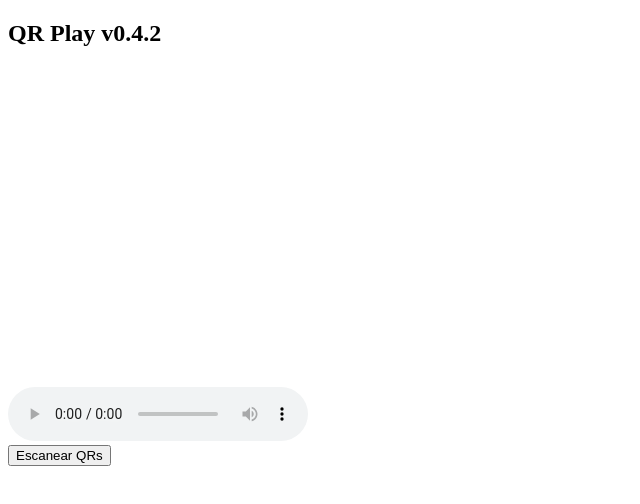
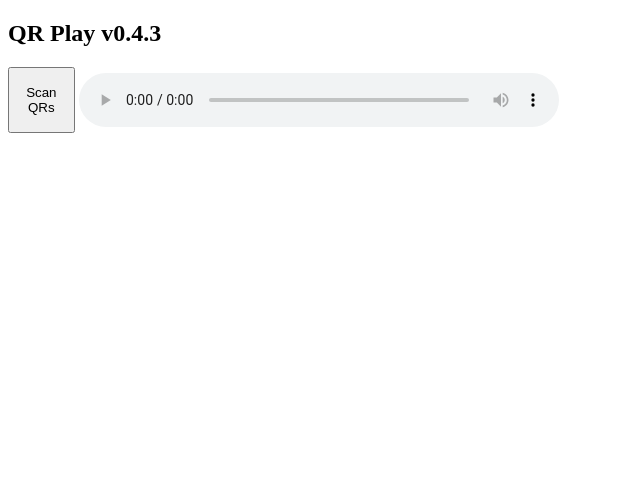
Before and after one commit to raltamirano/raltamirano.github.io, a plain HTML site: page showcase/qr-play/index.html in a window 1280 px wide. Shown: the whole page, without its empty margins (0-640 px from the left). Drawn offline with Linux system fonts and the light colour scheme.

Commit message:
Update QR Play

```diff
--- a/showcase/qr-play/css/styles.css
+++ b/showcase/qr-play/css/styles.css
@@ -1,29 +1,43 @@
+#topContainer {
+    height: 5em;
+    margin-bottom: 0px;
+	clear: both;
+}
+
+#startScan {
+	height: 5em;
+	width: 5em;
+	display: inline-block;
+	vertical-align: middle;
+}
+
+#audioPlayer {
+	width: 30em;
+	vertical-align: middle;
+}
+
 #scannerContainer {
-    width:100%;
-    height:20em;
-    margin-right:0px;
+    width: 100%;
+    height: 20em;
+    margin-right: 0px;
 }
 
 #videoContainer {
 	float: left;
+    height: 10em;
 	margin: 0;
 }
 
 #scannedQRsContainer {
-	float: left;
+    height: 10em;
 }
 
-#scannedInfoContainer {
-
-}
-
-
 #scannedQRs {
-	font-size: 2em;
+	font-size: 1.5em;
 }
 
 #scannedQRs th, td {
-  border: .1em solid black;
+	border: 0.1em solid black;
 }
 
 .scannedQRCell {
--- a/showcase/qr-play/index.html
+++ b/showcase/qr-play/index.html
@@ -8,30 +8,25 @@
 	<script type="text/javascript" src="js/app.js"></script>
   </head>
   <body onload="init()">
-	<h2>QR Play v0.4.2</h2>
-	<div id="scannerContainer">
-		<div id="videoContainer">
-			<canvas id="canvas" style="display:none;"></canvas>
-		</div>
-		<div id="scannedQRsContainer">
-			<table id="scannedQRs"></table>
-		</div>
-		<div id="scannedInfoContainer">
-		</div>
-	</div>
-
-	<div id="playerContainer">
+	<h2>QR Play v0.4.3</h2>
+	<div id="topContainer">
+		<button id="startScan" onclick='scanSong()'>Scan QRs</button>
+		<!-- div>
+			<input type="file" id="files" name="files[]" multiple />
+			<output id="droppedFiles"></output>
+		</div -->
 		<audio id="audioPlayer" controls="controls" autobuffer="autobuffer">
 			<source id="audioSource" type='audio/ogg; codecs=opus' />
 		</audio>
     </div>
 
-	<div id="commandsContainer">
-		<button onclick='scanSong()'>Escanear QRs</button>
-		<!-- div>
-			<input type="file" id="files" name="files[]" multiple />
-			<output id="droppedFiles"></output>
-		</div -->
-    </div>
+	<div id="scannerContainer">
+		<div id="videoContainer">
+			<canvas id="canvas" style="display:none;height:180px;width:180px;"></canvas>
+		</div>
+		<div id="scannedQRsContainer">
+			<table id="scannedQRs"></table>
+		</div>
+	</div>
   </body>
 </html>
--- a/showcase/qr-play/js/app.js
+++ b/showcase/qr-play/js/app.js
@@ -40,7 +40,10 @@ function handleFileSelect(evt) {
 
       var reader = new FileReader();
       reader.onload = function(e) {
-		convertDataUrlToImageData(e.target.result).then(function(imageData) { scanImage(imageData); });
+		convertDataUrlToImageData(e.target.result)
+			.then(function(imageData) {
+				scanImage(imageData);
+			});
       };
       reader.readAsDataURL(f);
     }
```
Lines whose indentation alone changed are shown as unchanged.
